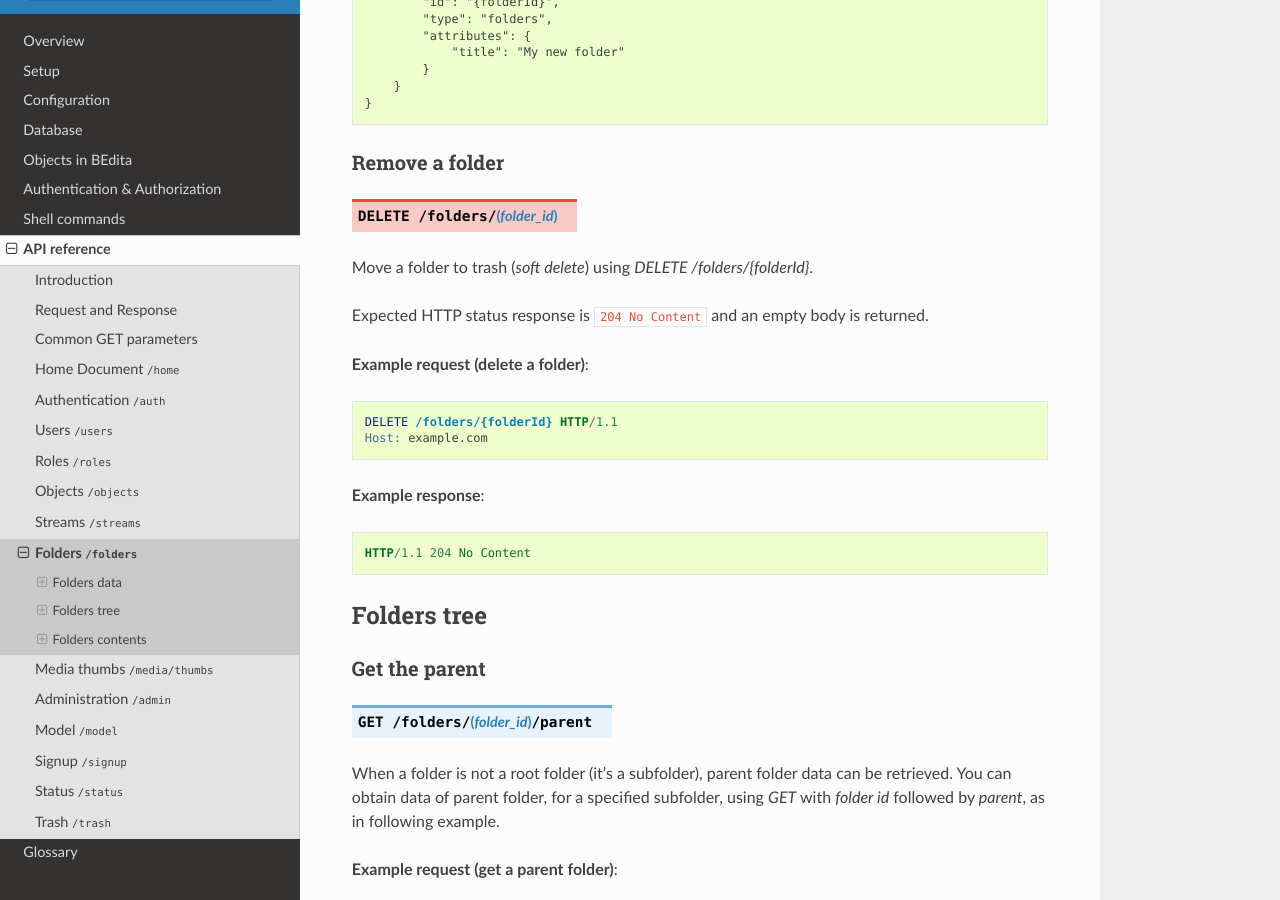
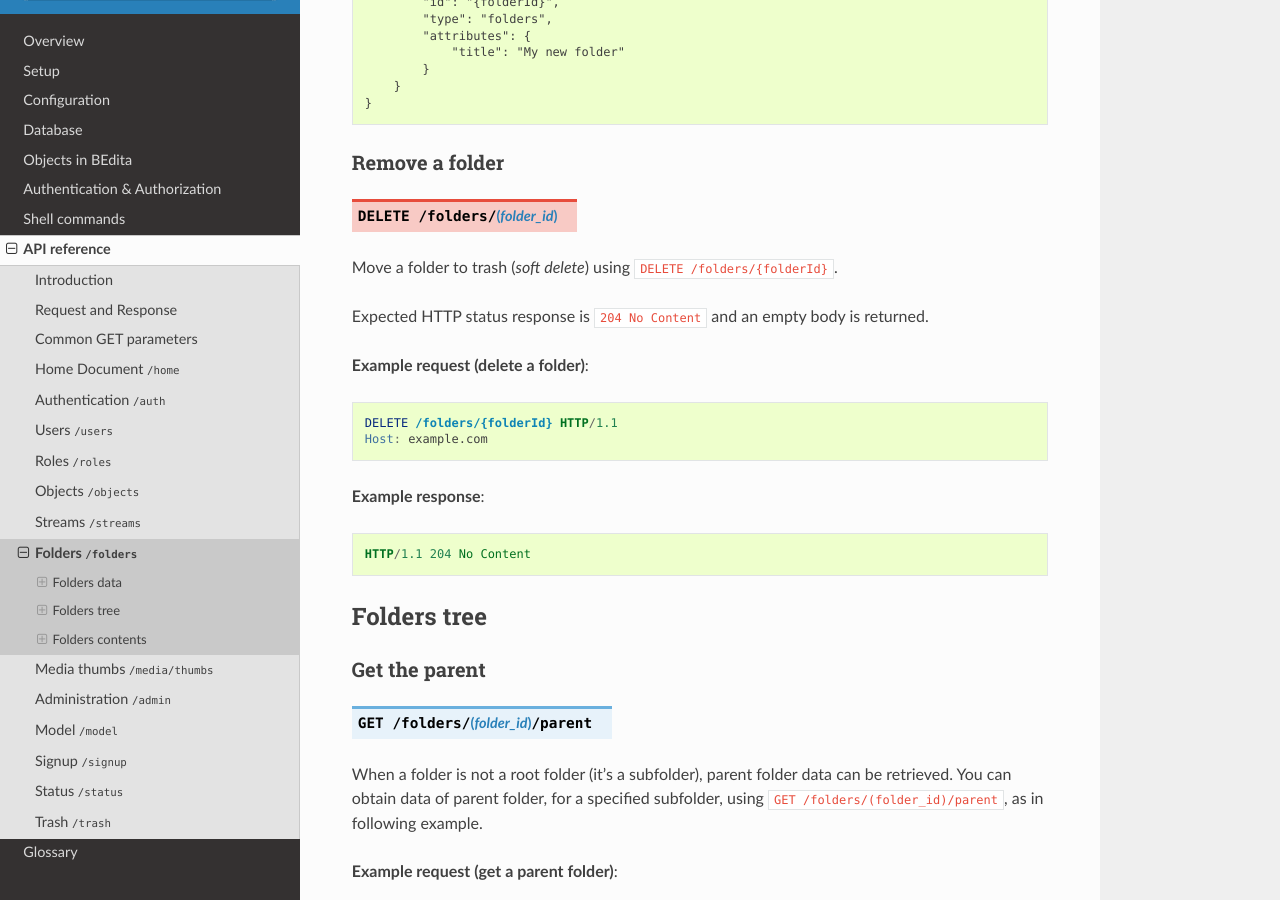
Before and after one commit to bedita/docs, a Sphinx documentation site: the page built from source/endpoints/folders.rst, in a window 1280 px wide and 900 px high, scrolled down 5690 px. Built offline with Sphinx 7.4.7 and the Read the Docs theme 2.0.0, drawn with Linux system fonts in a browser that asks for light colours.

Commit message:
feat: some fixes + better markdown

```diff
--- a/source/endpoints/folders.rst
+++ b/source/endpoints/folders.rst
@@ -315,7 +315,7 @@ Remove a folder
 
 .. http:delete:: /folders/(folder_id)
 
-Move a folder to trash (*soft delete*) using `DELETE /folders/{folderId}`.
+Move a folder to trash (*soft delete*) using ``DELETE /folders/{folderId}``.
 
 Expected HTTP status response is ``204 No Content`` and an empty body is returned.
 
@@ -341,7 +341,7 @@ Get the parent
 .. http:get:: /folders/(folder_id)/parent
 
 When a folder is not a root folder (it's a subfolder), parent folder data can be retrieved.
-You can obtain data of parent folder, for a specified subfolder, using `GET` with `folder id` followed by `parent`, as in following example.
+You can obtain data of parent folder, for a specified subfolder, using ``GET /folders/(folder_id)/parent``, as in following example.
 
 **Example request (get a parent folder)**:
 
@@ -411,7 +411,7 @@ You can obtain data of parent folder, for a specified subfolder, using `GET` wit
         }
     }
 
-`data.meta.relations` contains the tree details for the folder (*nested set model* has been used to store folders tree data).
+``data.meta.relations`` contains the tree details for the folder (*nested set model* has been used to store folders tree data).
 
 .. _folder-set-parent:
 
@@ -420,7 +420,7 @@ Set the parent
 
 .. http:patch:: /folders/(folder_id)/relationships/parent
 
-When you want to set a parent for a folder, you need to call a `PATCH`, specifying the folder identifier in the url and the parent identifier in body payload.
+When you want to set a parent for a folder, you need to call a ``PATCH``, specifying the folder identifier in the url and the parent identifier in body payload.
 
 **Example request (set a parent folder)**:
 
```
